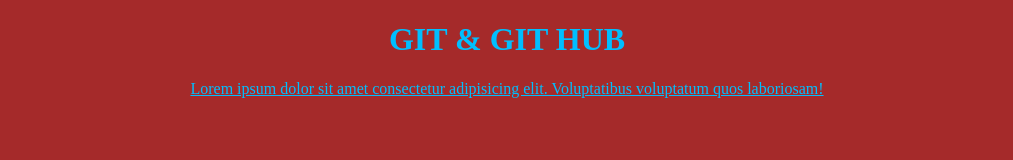
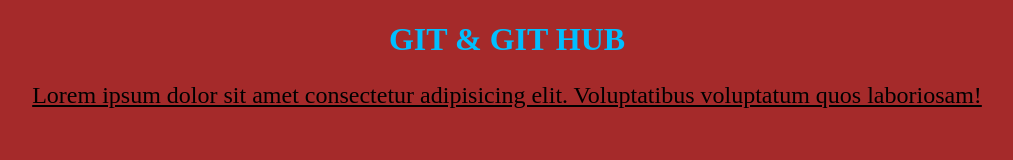
Before and after one commit to Hossamcs/git-one, a plain HTML site: page index.html in a window 1280 px wide. Shown: the whole page, without its empty margins (133-1146 px from the left). Drawn offline with Linux system fonts and the light colour scheme.

Commit message:
changed the p tag style

```diff
--- a/style.css
+++ b/style.css
@@ -3,6 +3,7 @@ body{
     color: deepskyblue;
 }
 p{
-    font-size: medium;
+    font-size: 1.5em;
     text-decoration: underline;
+    color: black;
 }
```
